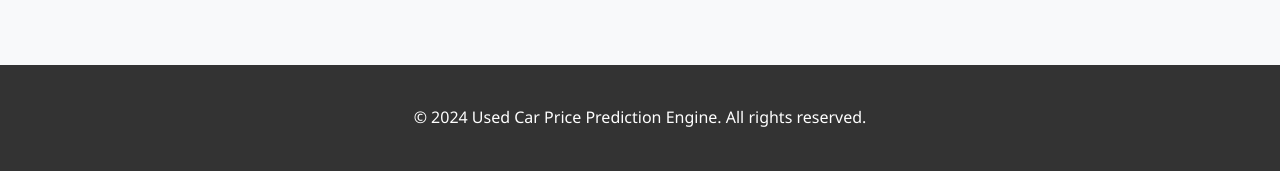
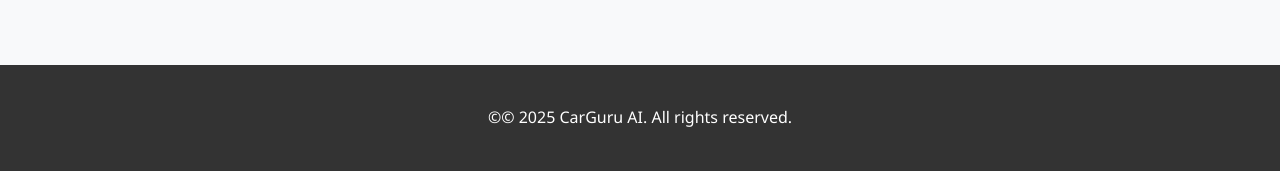
Before and after one commit to Guruvd07/car-price-predictor, a Flask app: page / in a window 1280 px wide. Shown: the part 2481-2652 px from the top of the page. Run offline with Flask 3, Linux system fonts and the light colour scheme.

Commit message:
My latest updates

```diff
--- a/templates/base.html
+++ b/templates/base.html
@@ -47,7 +47,7 @@
 
     <footer class="footer">
         <div class="footer-container">
-            <p>&copy; 2024 Used Car Price Prediction Engine. All rights reserved.</p>
+            <p>&copy;© 2025 CarGuru AI. All rights reserved.</p>
         </div>
     </footer>
 
```
